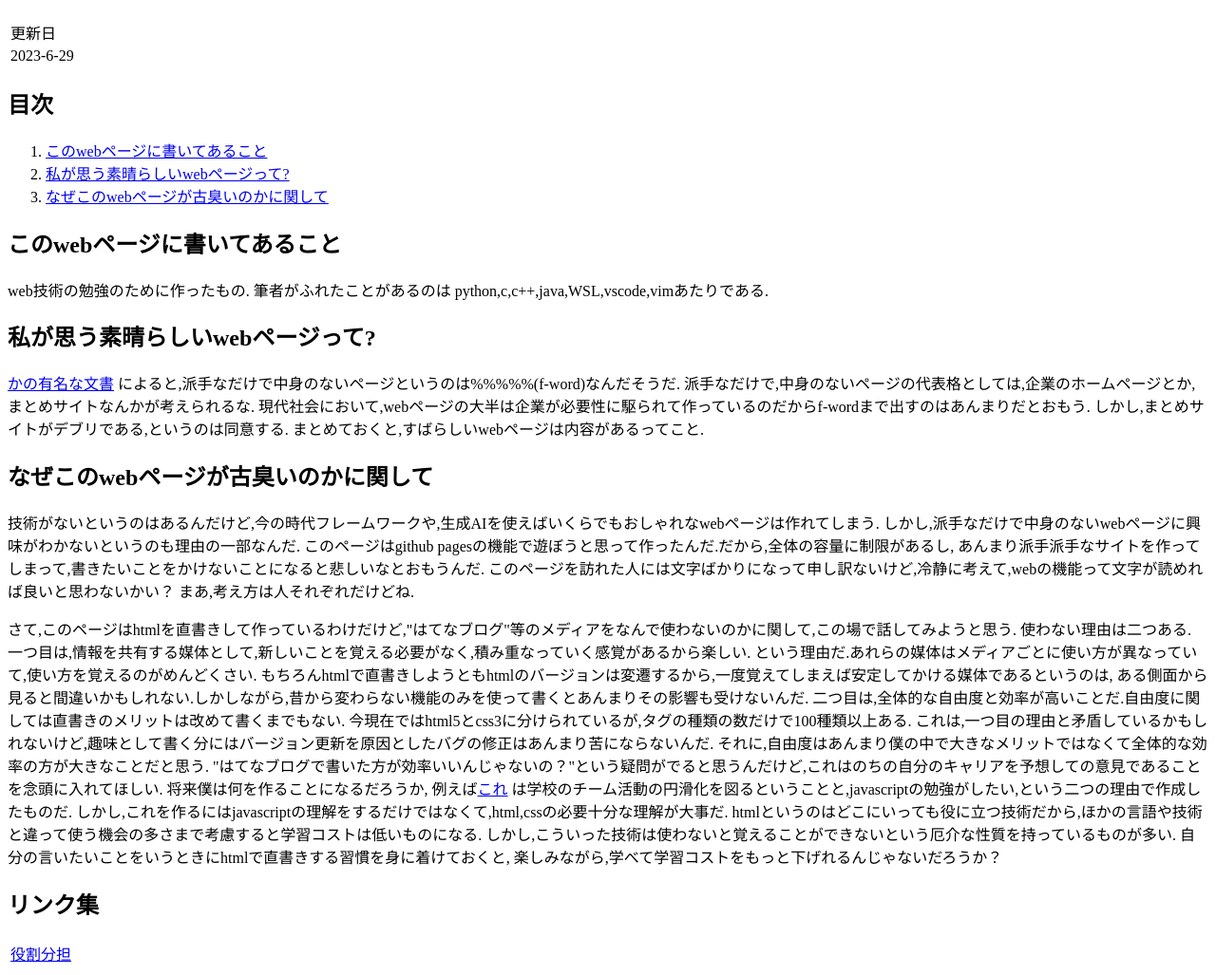
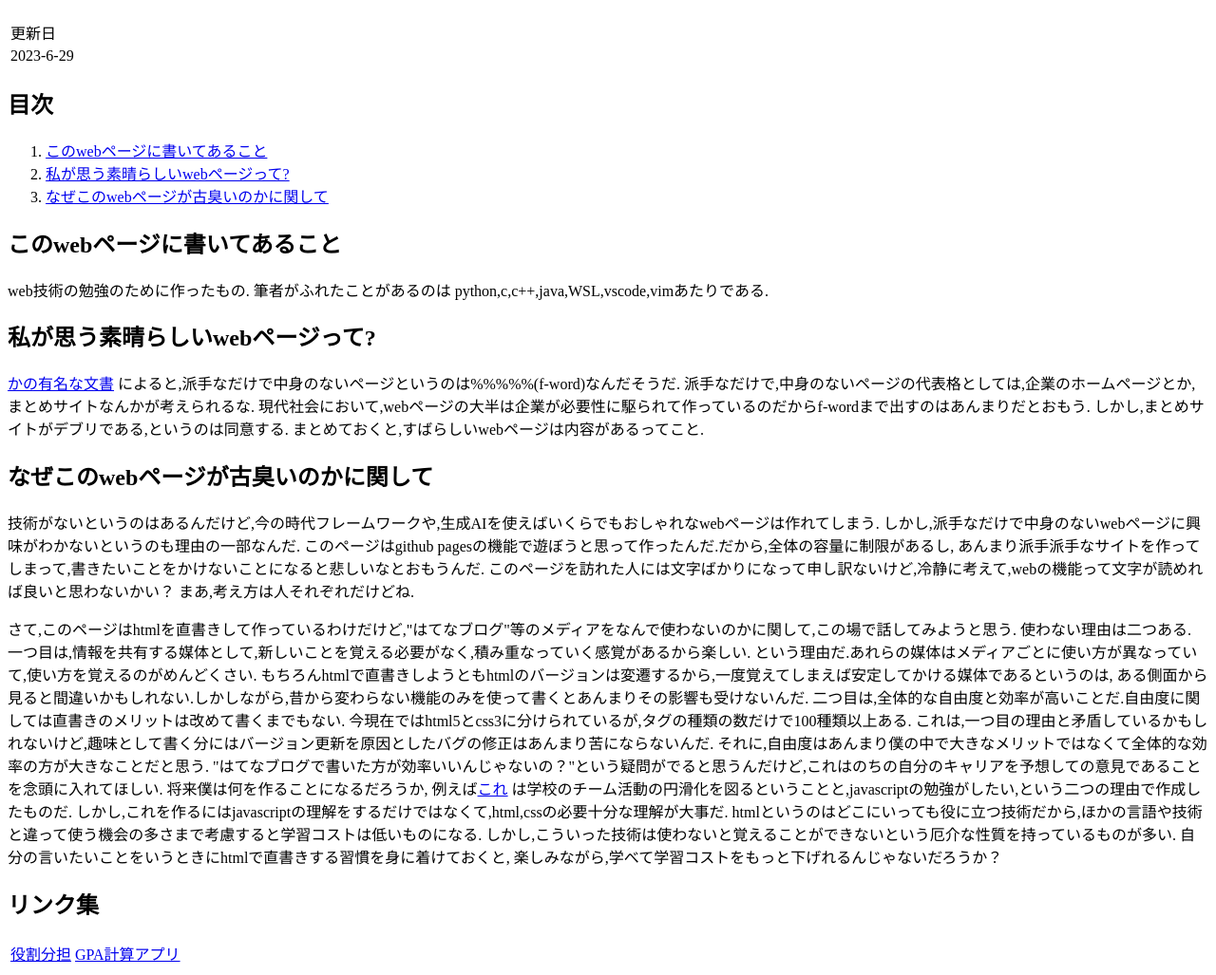
Before and after one commit to yoshiyuki-140/yoshiyuki-140.github.io, a plain HTML site: page index.html in a window 1280 px wide. Shown: the part 70-1097 px from the top of the page at 95% size. Drawn offline with Linux system fonts and the light colour scheme.

Commit message:
GPA計算アプリのリンクを追加

```diff
--- a/index.html
+++ b/index.html
@@ -95,6 +95,7 @@
         <table>
             <tr>
                 <td><a href="https://yoshiyuki-140.github.io/roleChecker/main.html">役割分担</a></td>
+                <td><a href="https://yoshiyuki-140.github.io/calcGPA/index.html">GPA計算アプリ</a></td>
             </tr>
         </table>
     </div>
```
